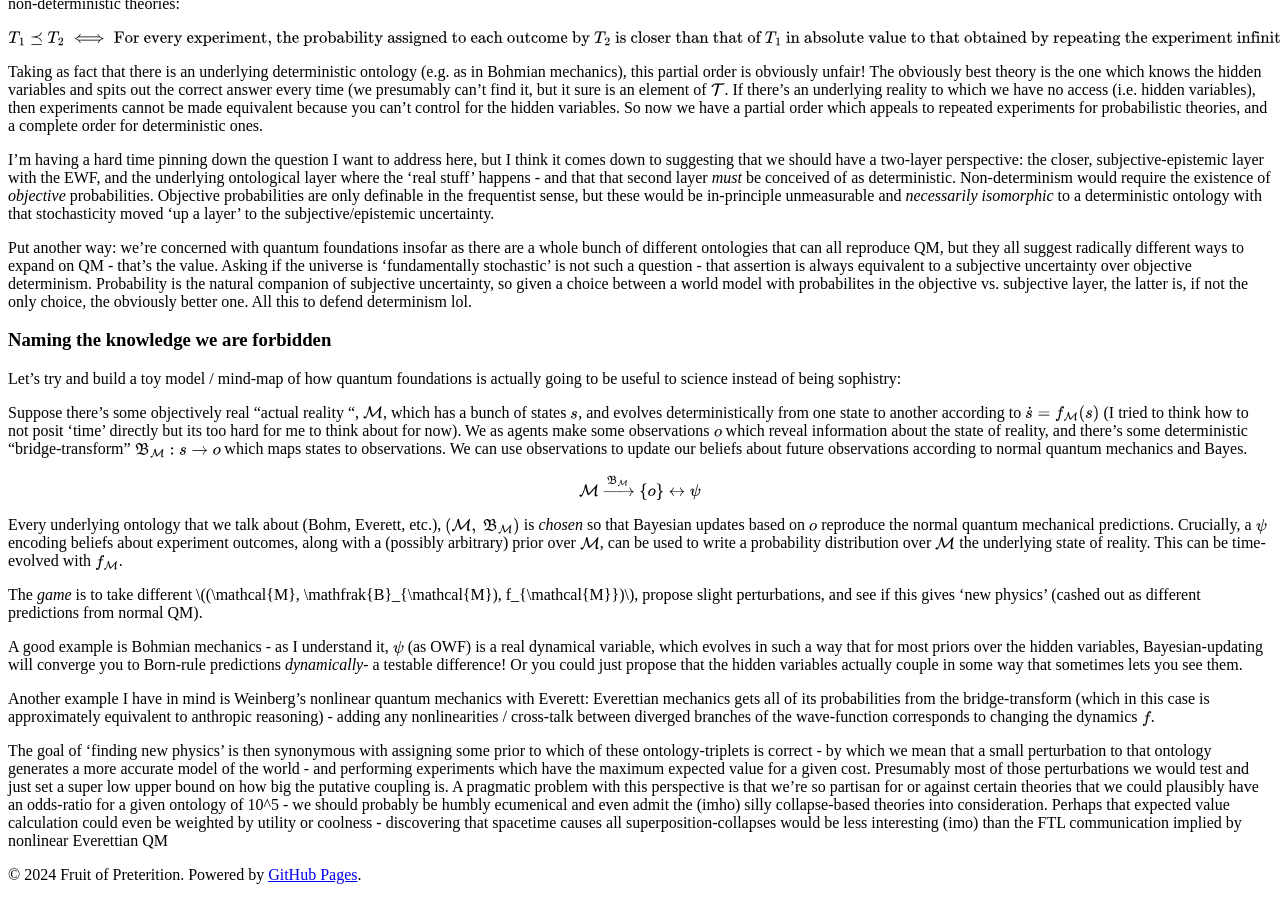
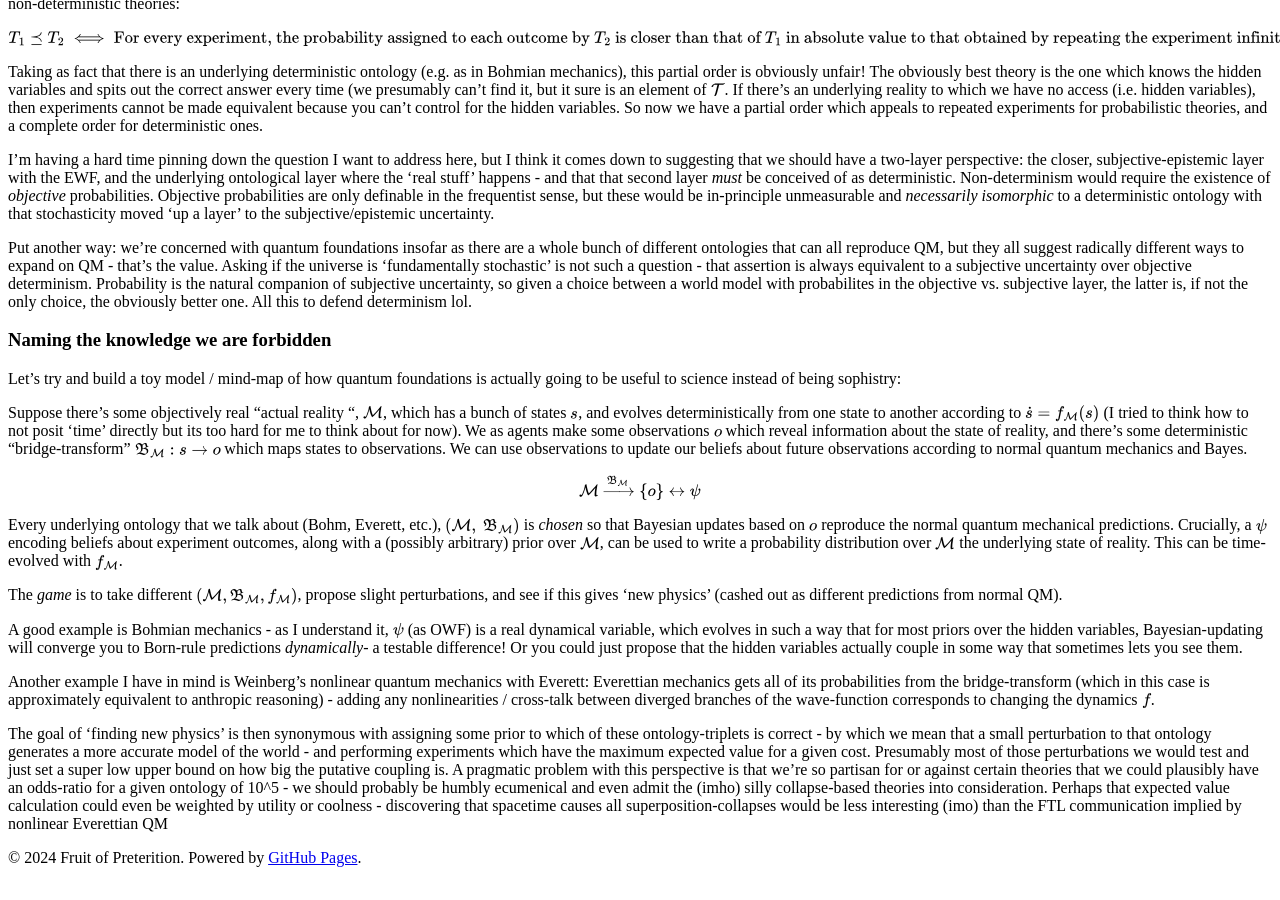
Before and after one commit to CharlesR-W/crw-blog, a Jekyll site: the page built from _posts/2024-10-06-Everybody-is-a-Quantum-Bayesian.md, in a window 1280 px wide and 900 px high, scrolled down 1226 px. Built offline with Jekyll 4.4.1, drawn with Linux system fonts in a browser that asks for light colours; our own code applies the rules of GitHub Pages for plain Markdown files.

```diff
--- a/_posts/2024-10-06-Everybody-is-a-Quantum-Bayesian.md
+++ b/_posts/2024-10-06-Everybody-is-a-Quantum-Bayesian.md
@@ -65,7 +65,7 @@ $$
 
 Every underlying ontology that we talk about (Bohm, Everett, etc.), $$ (\mathcal{M},~ \mathfrak{B}_{\mathcal{M}}) $$ is _chosen_ so that Bayesian updates based on $o$ reproduce the normal quantum mechanical predictions.  Crucially, a $\psi$ encoding beliefs about experiment outcomes, along with a (possibly arbitrary) prior over $\mathcal{M}$, can be used to write a probability distribution over $$\mathcal{M}$$ the underlying state of reality.  This can be time-evolved with $f_{\mathcal{M}}$.
 
-The _game_ is to take different $$ (\mathcal{M}, \mathfrak{B}_{\mathcal{M}), f_{\mathcal{M}}) $$, propose slight perturbations, and see if this gives 'new physics' (cashed out as different predictions from normal QM).
+The _game_ is to take different $$ (\mathcal{M}, \mathfrak{B}_{\mathcal{M}}, f_{\mathcal{M}}) $$, propose slight perturbations, and see if this gives 'new physics' (cashed out as different predictions from normal QM).
 
 A good example is Bohmian mechanics - as I understand it, $\psi$ (as OWF) is a real dynamical variable, which evolves in such a way that for most priors over the hidden variables, Bayesian-updating will converge you to Born-rule predictions _dynamically_- a testable difference!  Or you could just propose that the hidden variables actually couple in some way that sometimes lets you see them.
 
```
